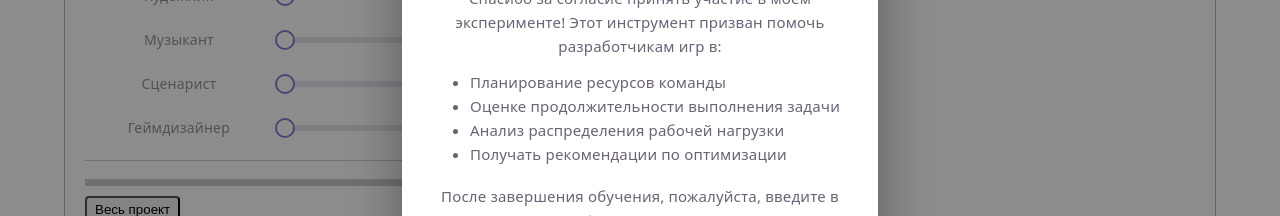
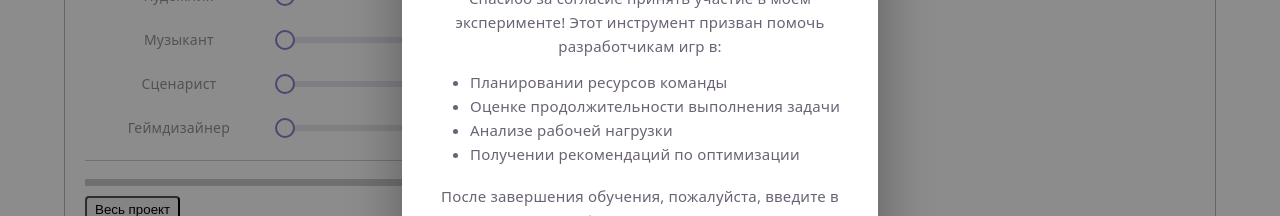
Before and after one commit to Nedodoud/TTCalculator, a Vue app: page / in a window 1280 px wide. Shown: the part 251-467 px from the top of the page. Built offline with nearby package versions, Linux system fonts and the light colour scheme.

Commit message:
Очепятки

```diff
--- a/src/components/tutorial/TutorialWelcomeModal.vue
+++ b/src/components/tutorial/TutorialWelcomeModal.vue
@@ -34,10 +34,10 @@ function skipTutorial() {
         Этот инструмент призван помочь разработчикам игр в:
 
         <ul>
-          <li>Планирование ресурсов команды</li>
+          <li>Планировании ресурсов команды</li>
           <li>Оценке продолжительности выполнения задачи</li>
-          <li>Анализ распределения рабочей нагрузки</li>
-          <li>Получать рекомендации по оптимизации</li>
+          <li>Анализе рабочей нагрузки</li>
+          <li>Получении рекомендаций по оптимизации</li>
         </ul>
 
         После завершения обучения, пожалуйста,
--- a/src/components/tutorial/tutorialSteps.ts
+++ b/src/components/tutorial/tutorialSteps.ts
@@ -6,7 +6,7 @@ export interface TutorialStep {
 export const tutorialSteps: TutorialStep[] = [
   {
     id: "team-size-slider",
-    text: "Укажите общее количество человек, доступных команде."
+    text: "Укажите общее количество человек в команде."
   }
   ,{
     id: "team-roles",
@@ -18,7 +18,7 @@ export const tutorialSteps: TutorialStep[] = [
   }
   ,{
     id: "team-resize-hangle",
-    text: "Эта полоса изменяет размер рамки с составом команды, попробуйте потянуть за неё."
+    text: "Эта полоса изменяет размер рамки с составом команды."
   }
   ,{
     id: "recommendation-block",
```
